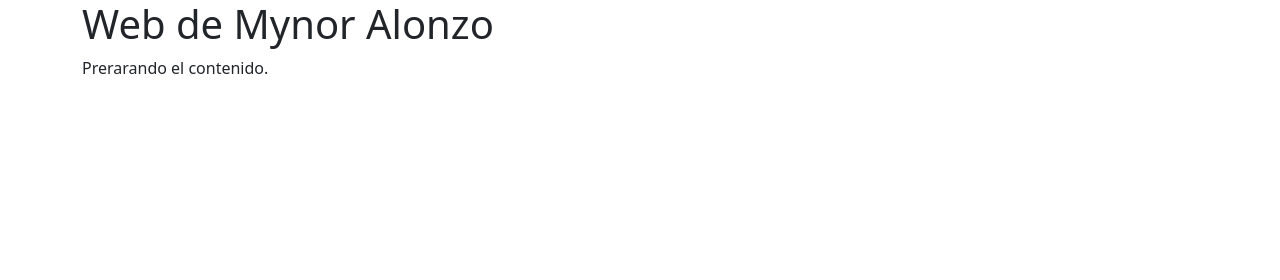
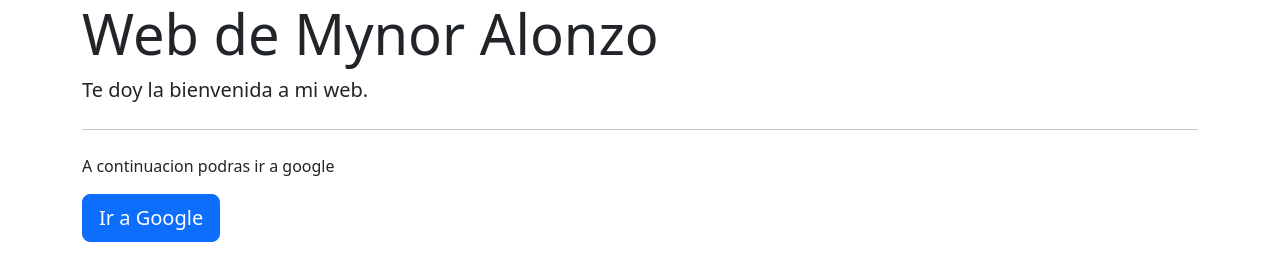
Before and after one commit to MynorAlonzo/MiWeb, a plain HTML site: page index.html in a window 1280 px wide. Drawn offline with nearby package versions, Linux system fonts and the light colour scheme.

Commit message:
Añadiendo Jumbostron

```diff
--- a/index.html
+++ b/index.html
@@ -10,11 +10,17 @@
   <div class="container">
     <main>
       <header>
-        <h1>Web de Mynor Alonzo</h1>
+
       </header>
       <section>
         <article>
-<p>Prerarando el contenido.</p>
+          <div class="jumbotron">
+            <h1 class="display-4">Web de Mynor Alonzo</h1>
+            <p class="lead">Te doy la bienvenida a mi web.</p>
+            <hr class="my-4">
+            <p>A continuacion podras ir a google </p>
+            <a class="btn btn-primary btn-lg" href="https://www.google.com/" role="button">Ir a Google</a>
+          </div>
         </article>
       </section>
 
```
